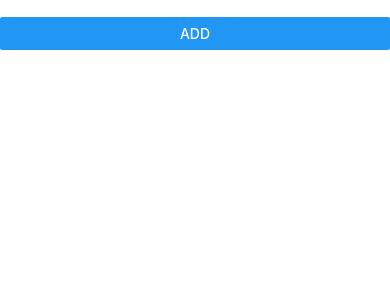
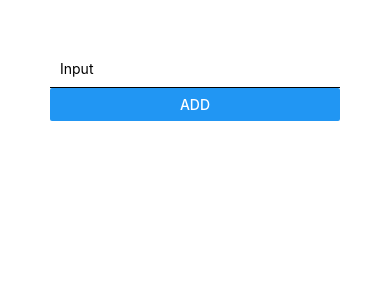
Before and after one commit to steffanciprian/ReactNativeTutorial, a React Native app: screen / in a window 390 px wide. Shown: the top 300 px of the page. Built offline with nearby package versions, Linux system fonts and the light colour scheme.

Commit message:
Al doilea commit- styles

```diff
--- a/App.js
+++ b/App.js
@@ -5,9 +5,15 @@ import { StyleSheet, TextInput, View , Button, Platform} from 'react-native';
 export default function App() {
   const [outputText, setOutputText] = useState('Cipii e cel mai tare!')
   return (
-      <View>
+      <View style={
+          {padding : 50}
+      }>
           <View>
-              <TextInput />
+              <TextInput
+                  placeholder="Input"
+                  style={{borderBottomWidth: 1, borderColor: "black", padding: 10}}
+
+              />
               <Button title="Add"/>
           </View>
       </View>
```
